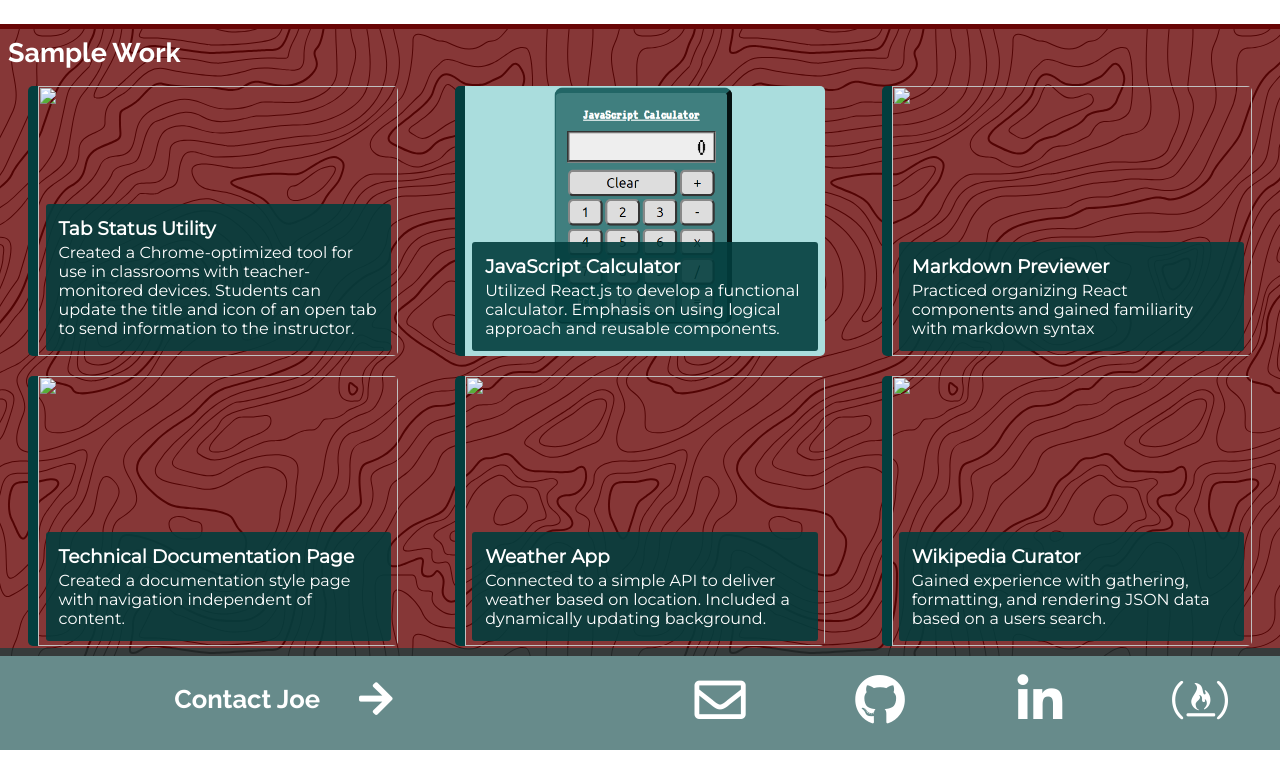
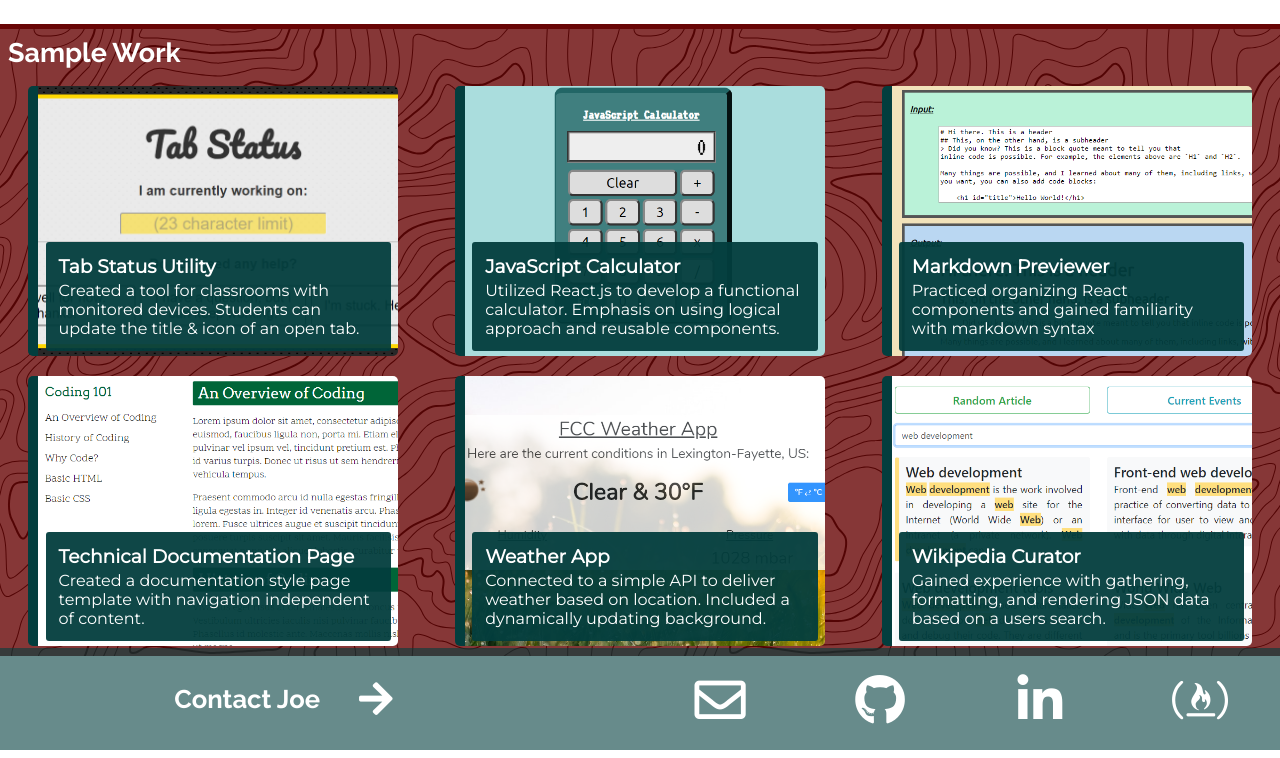
Before and after one commit to joelacasse/portfolio, a plain HTML site: page index.html in a window 1280 px wide. Shown: the part 1359-2117 px from the top of the page. Drawn offline with Linux system fonts and the light colour scheme.

Commit message:
finished converting projects to dynamic format

```diff
--- a/index.html
+++ b/index.html
@@ -48,10 +48,10 @@
 	  <div id="work-grid">
 	  	<!--Tab Status-->
 	  	<a class="project-card" href="https://www.tabstat.us" target="__blank">
-	  		<img src="" width='100%' height="100%">
+	  		<img src="img/tabstatus.png" width='100%' height="100%">
 	  		<div class="project-description">
 	  			<h3>Tab Status Utility</h3>
-	  			<p>Created a Chrome-optimized tool for use in classrooms with teacher-monitored devices. Students can update the title and icon of an open tab to send information to the instructor.</p>
+	  			<p>Created a tool for classrooms with monitored devices. Students can update the title & icon of an open tab.</p>
 	  		</div>
 	  	</a>
 	  	<!--JavaScript Calculator-->
@@ -64,7 +64,7 @@
 	  	</a>
 	  	<!--Markdown Previewer-->
 	  	<a class="project-card" href="https://codepen.io/joelac32/full/QZdZeo" target="__blank">
-	  		<img src="" width='100%' height="100%">
+	  		<img src="img/markdown.png" width='100%' height="100%">
 	  		<div class="project-description">
 	  			<h3>Markdown Previewer</h3>
 	  			<p>Practiced organizing React components and gained familiarity with markdown syntax</p>
@@ -72,15 +72,15 @@
 	  	</a>
 	  	<!--Technical Documentation Page-->
 	  	<a class="project-card" href="https://codepen.io/joelac32/full/ejNgBd" target="__blank">
-	  		<img src="" width='100%' height="100%">
+	  		<img src="img/docpage.png" width='100%' height="100%">
 	  		<div class="project-description">
 	  			<h3>Technical Documentation Page</h3>
-	  			<p>Created a documentation style page with navigation independent of content.</p>
+	  			<p>Created a documentation style page template with navigation independent of content.</p>
 	  		</div>
 	  	</a>
 	  	<!--Weather App-->
 	  	<a class="project-card" href="https://codepen.io/joelac32/full/MGGyJb" target="__blank">
-	  		<img src="" width='100%' height="100%">
+	  		<img src="img/weather.png" width='100%' height="100%">
 	  		<div class="project-description">
 	  			<h3>Weather App</h3>
 	  			<p>Connected to a simple API to deliver weather based on location. Included a dynamically updating background.</p>
@@ -88,7 +88,7 @@
 	  	</a>
 	  	<!--Wikipedia Curator-->
 	  	<a class="project-card" href="https://codepen.io/joelac32/full/BxEQaE" target="__blank">
-	  		<img src="" width='100%' height="100%">
+	  		<img src="img/wiki.png" width='100%' height="100%">
 	  		<div class="project-description">
 	  			<h3>Wikipedia Curator</h3>
 	  			<p>Gained experience with gathering, formatting, and rendering JSON data based on a users search.</p>
--- a/style.css
+++ b/style.css
@@ -256,7 +256,7 @@ header {
   font-family: Montserrat, sans-serif;
   color: white;
   padding: 10px;
-  background-color: rgba(3,62,62,0.9);
+  background-color: rgba(3,62,62,0.95);
   border-radius: 3px;
 }
 .project-description h3,p{
```
Also changed, not shown: img/docpage.png (added), img/markdown.png (added), img/tabstatus.png (added), img/weather.png (added), img/wiki.png (added).
